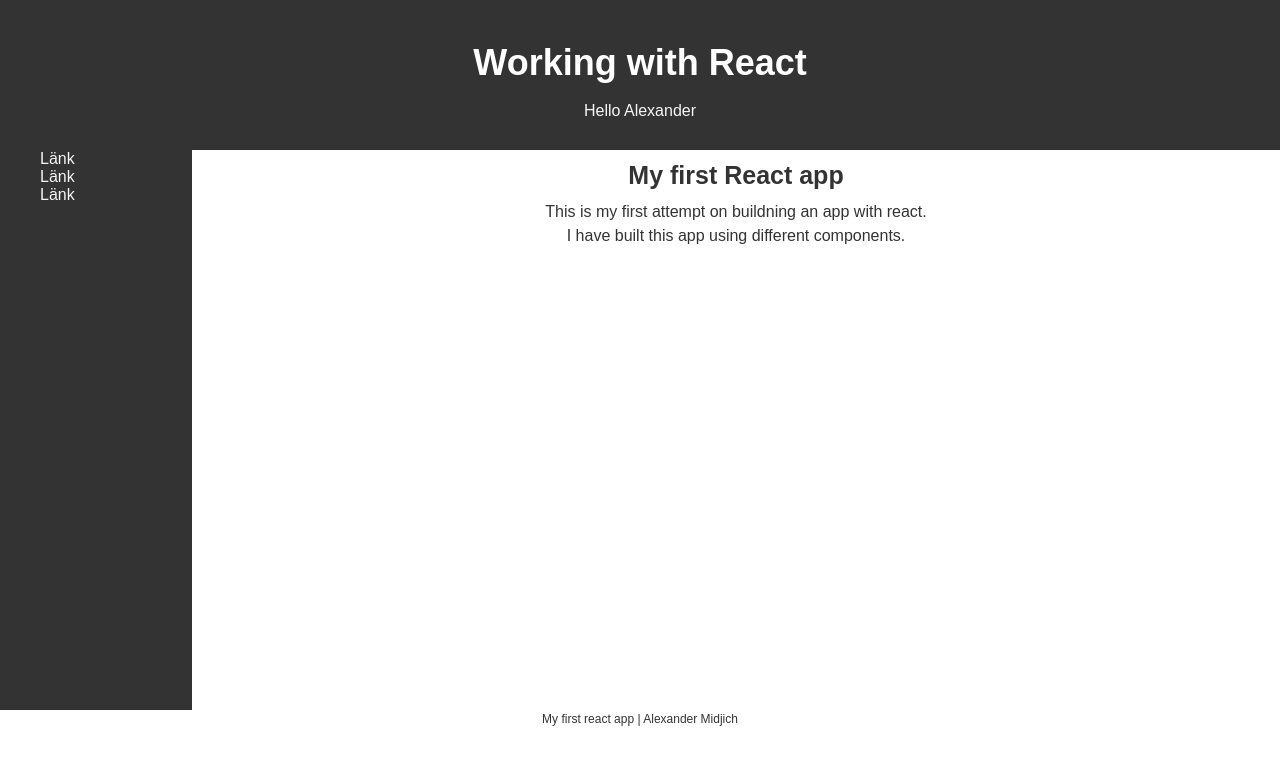
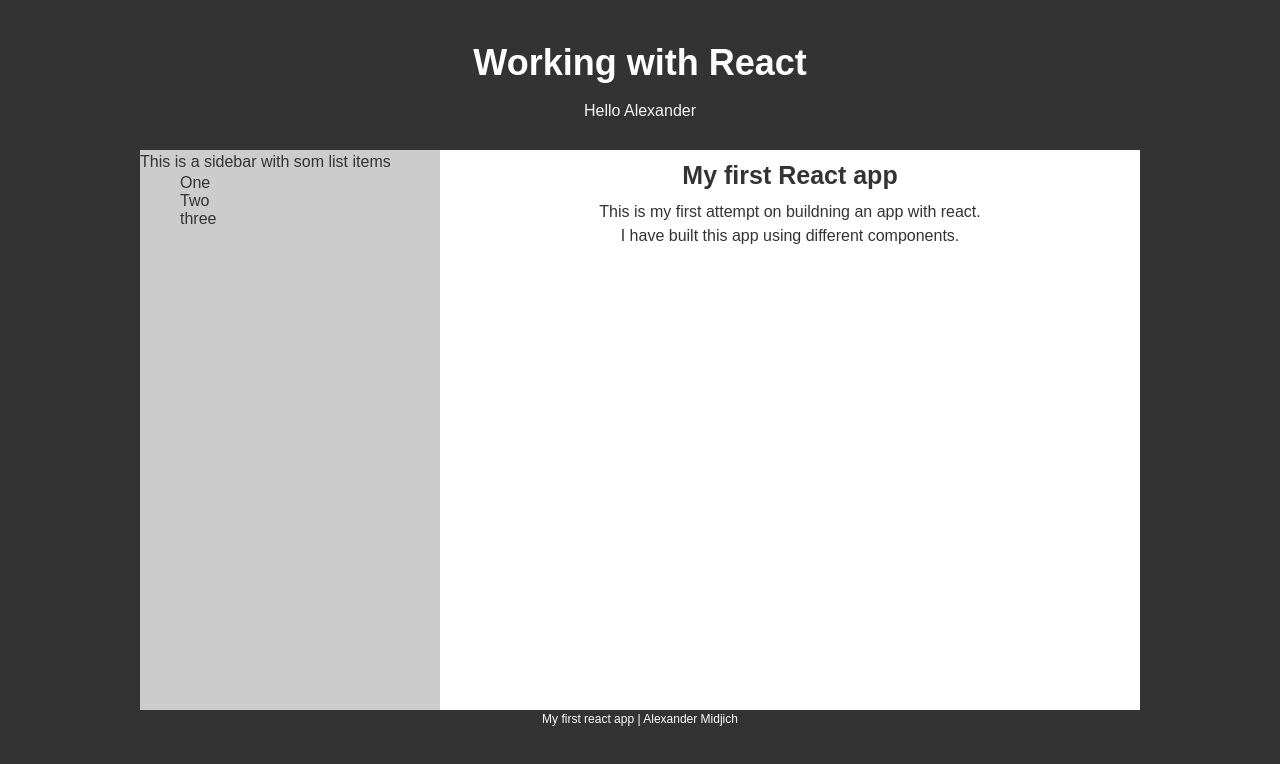
Before and after one commit to AlexMidjich/my_first_react_app, a React (Create React App) app: page / in a window 1280 px wide. Shown: the top 764 px of the page. Built offline with nearby package versions, Linux system fonts and the light colour scheme; the HTML template or start-up script is replaced by a standard one.

Commit message:
worked with some props and conditional statement

```diff
--- a/src/App.css
+++ b/src/App.css
@@ -1,5 +1,13 @@
 *{
  margin: 0px;
+}
+body{
+ background-color: #333333;
+ width: 100%;
+ display: flex;
+ align-items: center;
+ justify-content: center;
+ flex-direction: row;
 }
 
 h1{
@@ -34,25 +42,30 @@ p{
 }
 
 .content{
- width: 100%;
+ width: 1000px;
  height: auto;
  display: flex;
  flex-direction: row-reverse;
 }
 
 #sidebar{
- background-color: #333333;
- width: 15%;
+ background-color: #cccccc;
+ width: 30%;
  height: 70vh;
  display: flex;
+ flex-direction: column;
 }
 #sidebar ul{
- color: #f6f6f6;
+ color: #333333;
  list-style-type: none;
+}
+#sidebar p {
+ color: #333333;
 }
 
 #maincontent{
- width: 85%;
+ background-color: #ffffff;
+ width: 70%;
  height: 70vh;
  display: flex;
  align-items: center;
@@ -67,4 +80,5 @@ footer{
 }
 footer p{
  font-size: 12px;
+ color: #ffffff;
 }
--- a/src/App.js
+++ b/src/App.js
@@ -9,9 +9,9 @@ class App extends Component {
   render() {
    return (
       <div>
-       <Header value={object} />
+       <Header value={object} isVisible={true} />
        <div className="content">
-        <Content />
+        <Content title="My first React app" />
         <Sidebar />
        </div>
        <Footer />
@@ -24,5 +24,6 @@ const object = {
  greeting : 'Hello',
  name : 'Alexander'
 };
+//const isVisible = true;
 
 export default App;
--- a/src/components/Content.js
+++ b/src/components/Content.js
@@ -4,7 +4,7 @@ class Content extends Component {
   render() {
     return (
       <div id="maincontent">
-       <h2>My first React app</h2>
+       <h2>{this.props.title}</h2>
        <p>This is my first attempt on buildning an app with react.</p>
        <p>I have built this app using different components.</p>
       </div>
--- a/src/components/Header.js
+++ b/src/components/Header.js
@@ -2,12 +2,16 @@ import React, { Component } from 'react';
 
 class Header extends Component {
   render() {
+   if(this.props.isVisible){
     return (
-     <div className="header">
+     <div className='header'>
       <h1>Working with React</h1>
-      <p>{this.props.value.greeting} {this.props.value.name}</p>
+       <p>{this.props.value.greeting} {this.props.value.name}</p>
      </div>
     );
+   }else{
+    return null;
+   }
   }
 }
 
--- a/src/components/Sidebar.js
+++ b/src/components/Sidebar.js
@@ -4,10 +4,11 @@ class Sidebar extends Component {
   render() {
     return (
       <div id="sidebar">
+       <p>This is a sidebar with som list items</p>
        <ul>
-        <li>Länk</li>
-        <li>Länk</li>
-        <li>Länk</li>
+        <li>One</li>
+        <li>Two</li>
+        <li>three</li>
        </ul>
       </div>
     );
```
